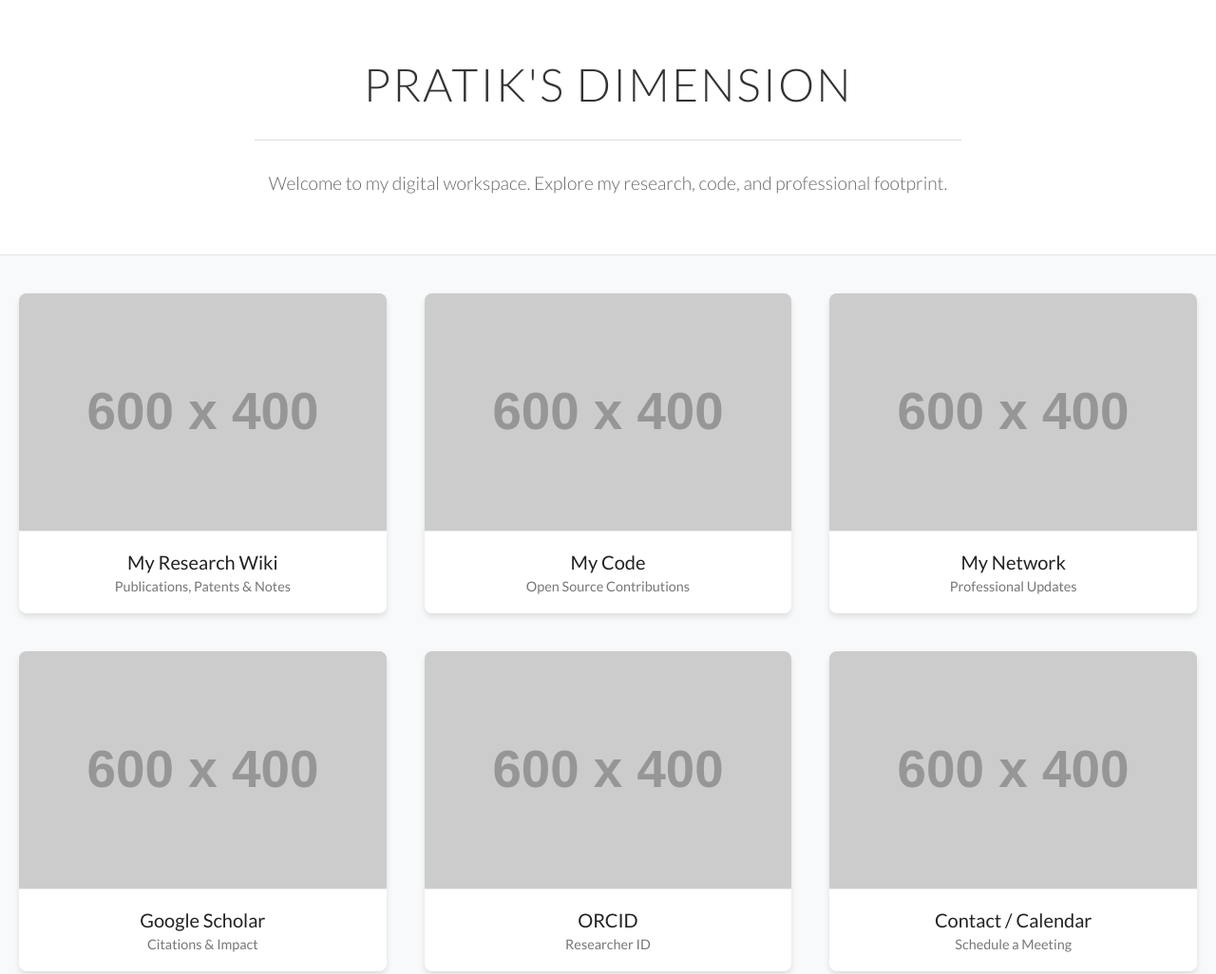
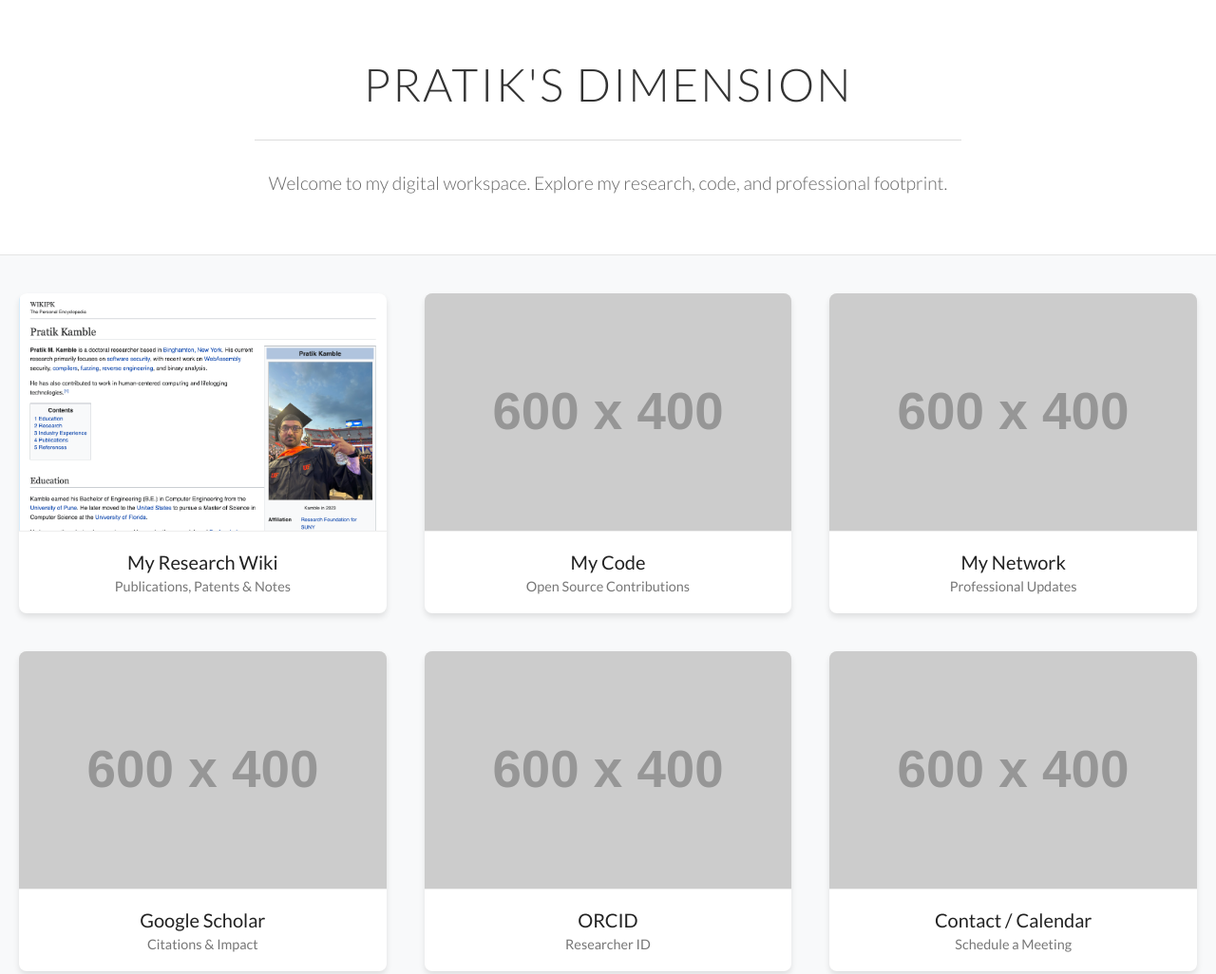
Before and after one commit to realpratikk/realpratikk.github.io, a plain HTML site: page index.html in a window 1280 px wide. Shown: the top 1026 px of the page at 95% size. Drawn offline with Linux system fonts and the light colour scheme; placeholder pictures from the web are drawn by us.

Commit message:
Replace placeholder image with local wiki image

```diff
--- a/index.html
+++ b/index.html
@@ -163,7 +163,7 @@
 
             <a href="/wiki" class="portal-card">
                 <div class="screenshot-frame">
-                    <img src="https://placehold.co/600x400/EEE/31343C?font=lato&text=My+Wiki+%26+Research" alt="Wiki Screenshot">
+                    <img src="./wiki.png" alt="Wiki Screenshot">
                 </div>
                 <div class="card-label">
                     <h3>My Research Wiki</h3>
```
